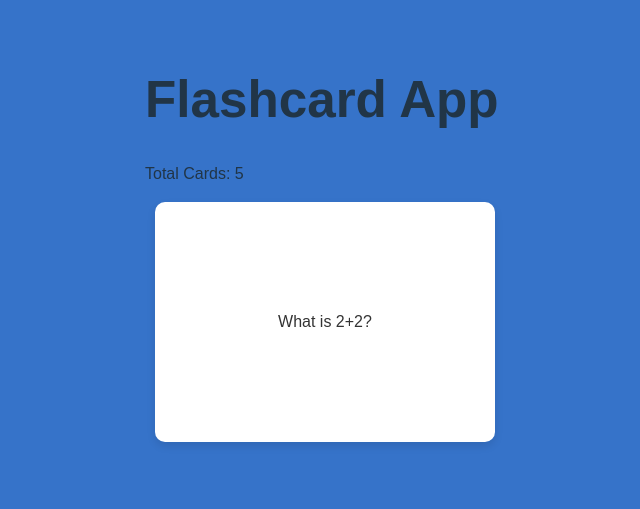
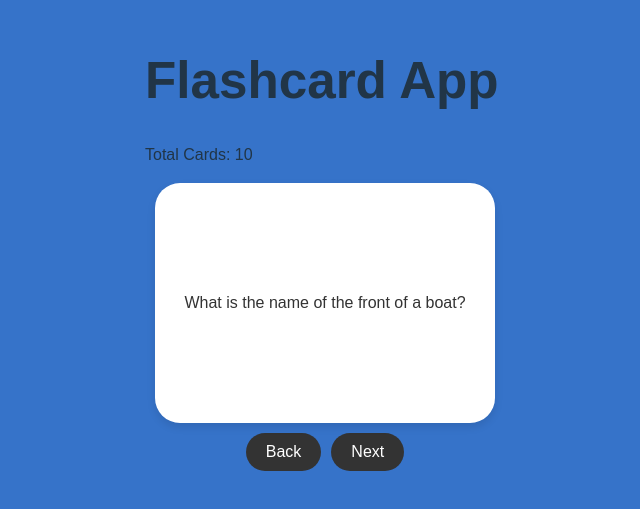
Before and after one commit to Fred56733/Flashcards, a React (Vite) app: page / in a window 1280 px wide. Shown: the part 155-664 px from the top of the page, without its empty margins (315-955 px from the left). Built offline with nearby package versions, Linux system fonts and the light colour scheme.

Commit message:
added nav button styling and fixed questions

```diff
--- a/src/App.css
+++ b/src/App.css
@@ -15,7 +15,8 @@ body {
 
 .flashcard {
   background-color: #fff;
-  border-radius: 10px;
+  border-radius: 25px;
+  border-color: black;
   box-shadow: 0 4px 8px rgba(0, 0, 0, 0.1);
   width: 300px;
   max-width: 100%;
@@ -63,6 +64,23 @@ body {
   transform: rotateY(180deg);
 }
 
+.nav-buttons {
+  display: flex;
+  justify-content: center;
+  margin-top: 10px;
+  width: 100%;
+}
+
+.nav-buttons button {
+  border: none;
+  background-color: #333;
+  color: #fff;
+  padding: 10px 20px;
+  border-radius: 25px;
+  margin: 0 5px;
+  cursor: pointer;
+}
+
 @media (max-width: 600px) {
   .flashcard {
     width: 90%;
--- a/src/App.jsx
+++ b/src/App.jsx
@@ -2,11 +2,16 @@ import './App.css';
 import { useState } from 'react';
 
 const flashcards = [
-  { question: 'What is 2+2?', answer: '4' },
-  { question: 'Question 2', answer: 'Answer 2' },
-  { question: 'Question 3', answer: 'Answer 3' },
-  { question: 'Question 4', answer: 'Answer 4' },
-  { question: 'Question 5', answer: 'Answer 5' },
+  { question: 'What is the name of the front of a boat?', answer: 'Bow' },
+  { question: 'What is the name of the back of the boat?', answer: 'Stern' },
+  { question: 'What is the name of the left side of a boat?', answer: 'Port' },
+  { question: 'What is the name of the right side of a boat?', answer: 'Starboard' },
+  { question: 'What is the name of the location where the steering wheel of a boat is?', answer: 'Helm' },
+  { question: 'What is the name of where you tie a boat to?', answer: 'Cleat' },
+  { question: 'What is the name of an item used to keep the boat from rubbing on the dock?', answer: 'Fender' },
+  { question: 'What is the name of the item used to keep the boat stationary while on the water?', answer: 'Anchor' },
+  { question: 'What lights must you have on while a boat is underway from sunset to sunrise?', answer: 'Navlights' },
+  { question: '10. What is the width of a boat called?', answer: 'Beam' },
 ]
 
 const App = () => {
@@ -15,6 +20,16 @@ const App = () => {
 
   const cardClicked = () => {
     setIsFlipped(!isFlipped)
+  }
+
+  const nextCard = () => {
+    setstate((prevState) => (prevState + 1) % flashcards.length)
+    setIsFlipped(false)
+  }
+
+  const prevCard = () => {
+    setstate((prevState) => (prevState - 1 + flashcards.length) % flashcards.length)
+    setIsFlipped(false)
   }
 
   return (
@@ -32,6 +47,11 @@ const App = () => {
           </div>
         </div>
       </div>
+
+      <div className="nav-buttons">
+        <button onClick={prevCard}>Back</button>
+        <button onClick={nextCard}>Next</button>
+      </div>
     </div>
   )
 }
```
